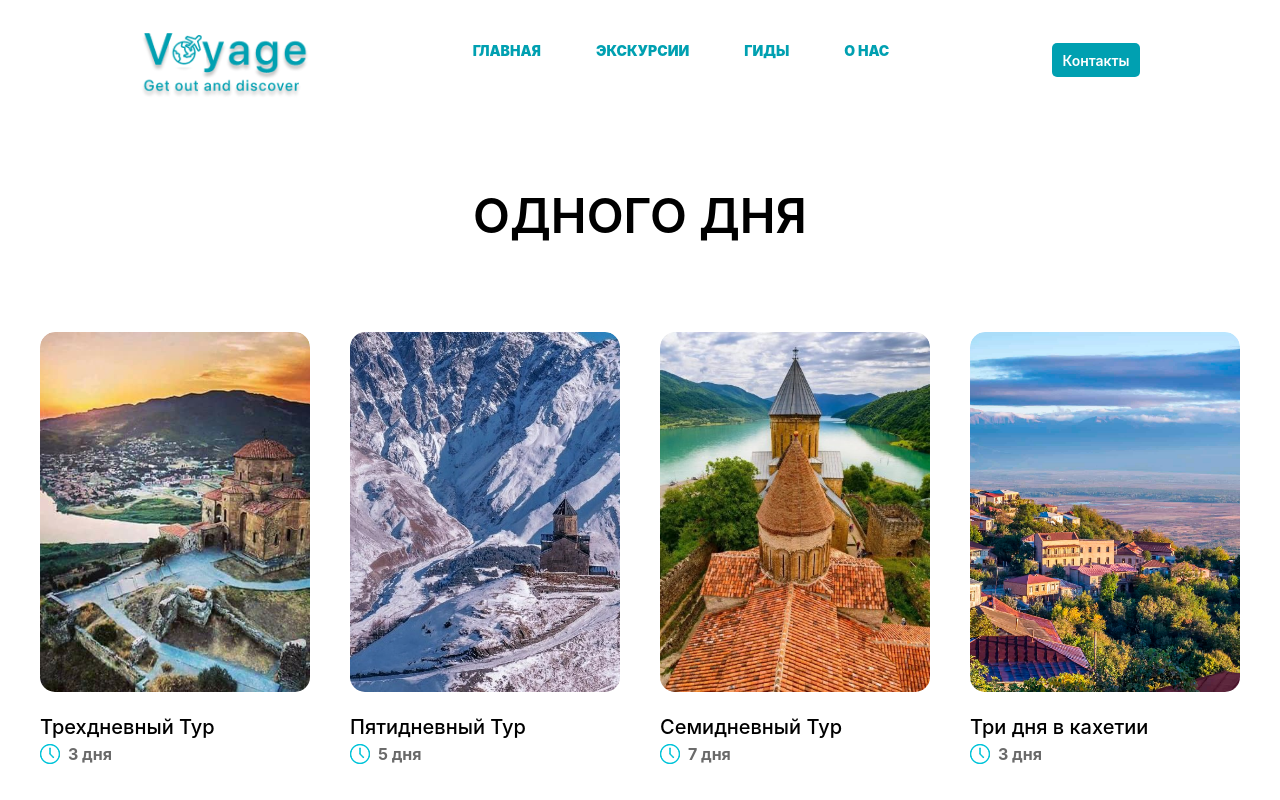
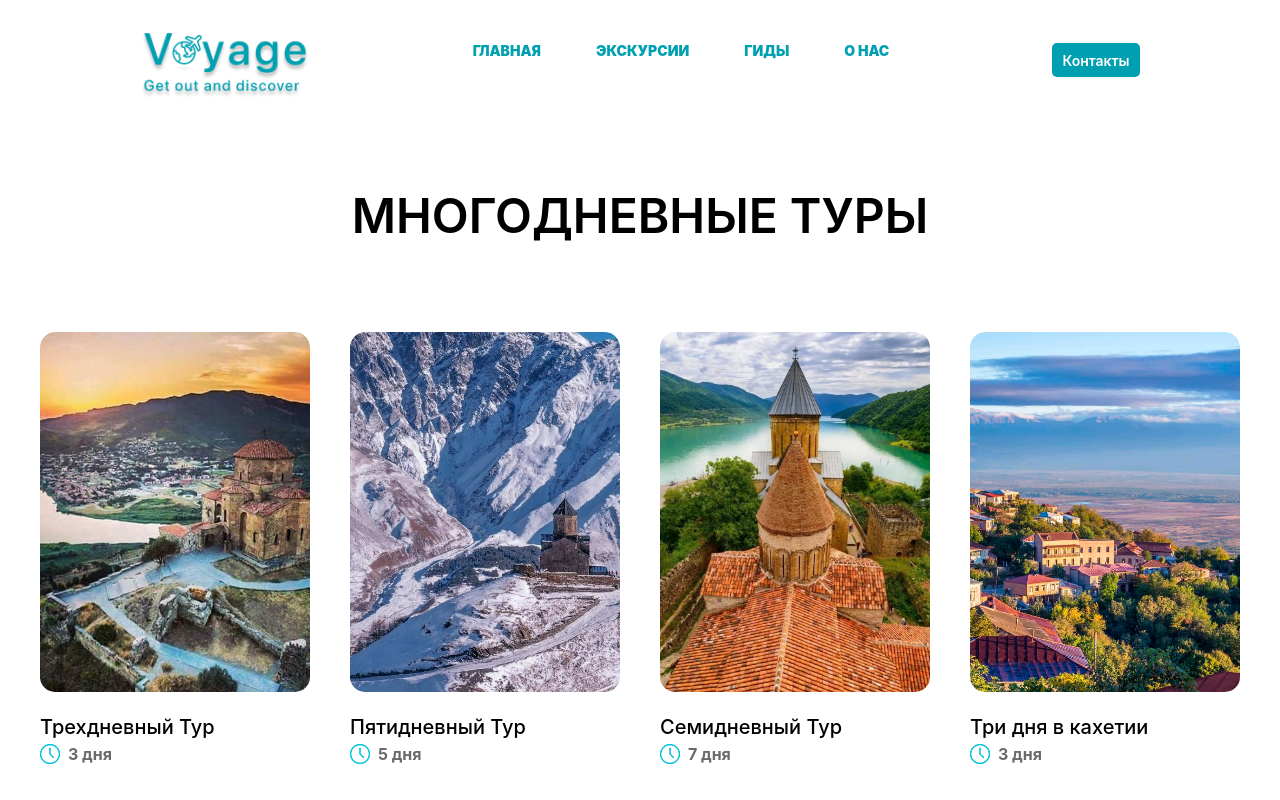
Before and after one commit to Desp0o/TravelGeorgia, a React (Create React App) app: page /#/pages/manyDays/manyDays in a window 1280 px wide. Built offline with nearby package versions, Linux system fonts and the light colour scheme.

Commit message:
added new pages Manydaytours inner

```diff
--- a/src/pages/allTours/allTours.js
+++ b/src/pages/allTours/allTours.js
@@ -16,7 +16,7 @@ export default function AllTours(){
                 <HeaderComponent title='ЭКСКУРСИИ' />
             </div>
 
-            <div className="flex flex-wrap gap-[50px] pt-[80px] pb-[100px] pl-[80px] xs:pl-[20px] xl:pl-[150px]">
+            <div className="flex flex-wrap gap-[50px] pt-[80px] pb-[100px] pl-[80px] xs:pl-[0px] xl:pl-[150px] xs:justify-center xs:items-center">
                 {
                     TourDataBase.map((item) => {
                         return(
--- a/src/pages/manyDays/manyDays.js
+++ b/src/pages/manyDays/manyDays.js
@@ -15,7 +15,7 @@ export default function ManyDaysTours(){
             />
 
             <div className="w-full pt-[100px] pb-[100px]">
-                <HeaderComponent title='Одного дня' />
+                <HeaderComponent title='Многодневные Туры' />
 
                 <div className="flex flex-wrap gap-[40px] pt-[80px] justify-center items-center" >
                         {ManyDaysData.map((item) => {
```
